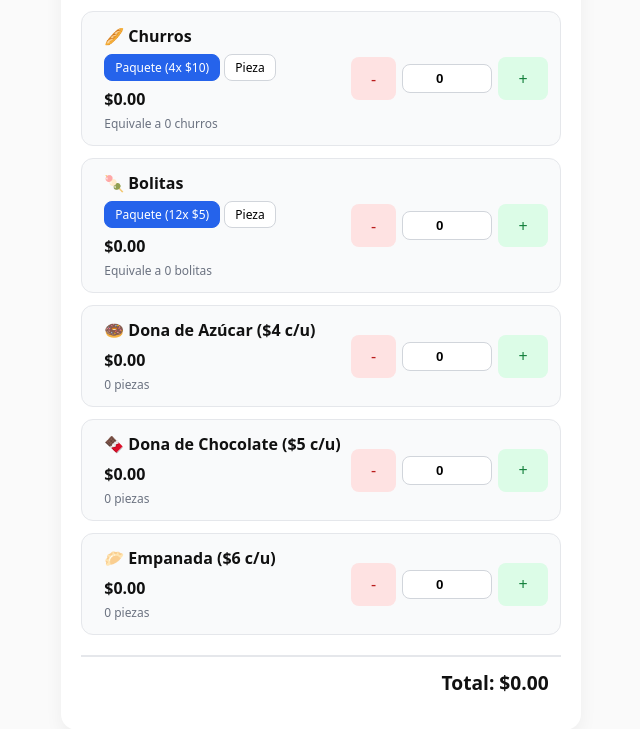
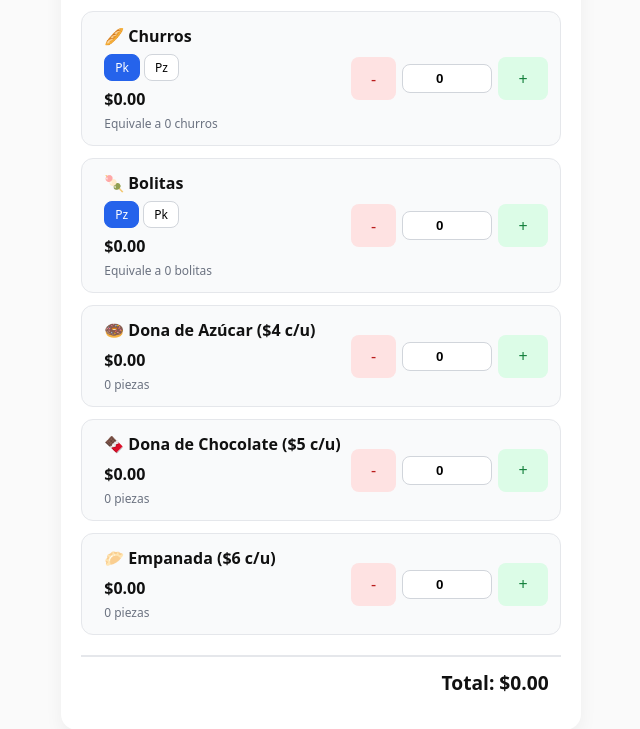
Before and after one commit to ggeorgevc/calCC, a website built with Vite: page index.html in a window 1280 px wide. Shown: the part 149-878 px from the top of the page, without its empty margins (319-959 px from the left). Built offline with nearby package versions, Linux system fonts and the light colour scheme.

Commit message:
Se cambian nombres de opciones de paquete o pieza en index

```diff
--- a/index.html
+++ b/index.html
@@ -148,9 +148,9 @@
           <div class="title">🥖 Churros</div>
           <div class="mode">
             <button class="modeBtn active" data-mode="pack">
-              Paquete (4x $10)
+              Pk
             </button>
-            <button class="modeBtn" data-mode="piece">Pieza</button>
+            <button class="modeBtn" data-mode="piece">Pz</button>
           </div>
           <div class="subtotal">$0.00</div>
           <div class="hint"></div>
@@ -168,9 +168,9 @@
           <div class="title">🍡 Bolitas</div>
           <div class="mode">
             <button class="modeBtn active" data-mode="pack">
-              Paquete (12x $5)
+              Pz
             </button>
-            <button class="modeBtn" data-mode="piece">Pieza</button>
+            <button class="modeBtn" data-mode="piece">Pk</button>
           </div>
           <div class="subtotal">$0.00</div>
           <div class="hint"></div>
```
